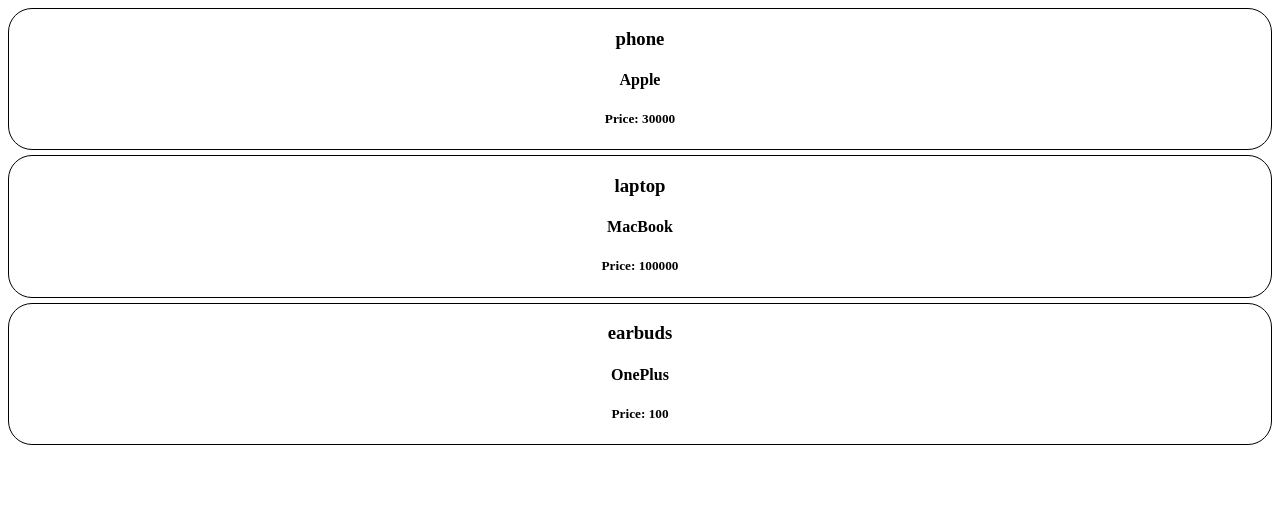
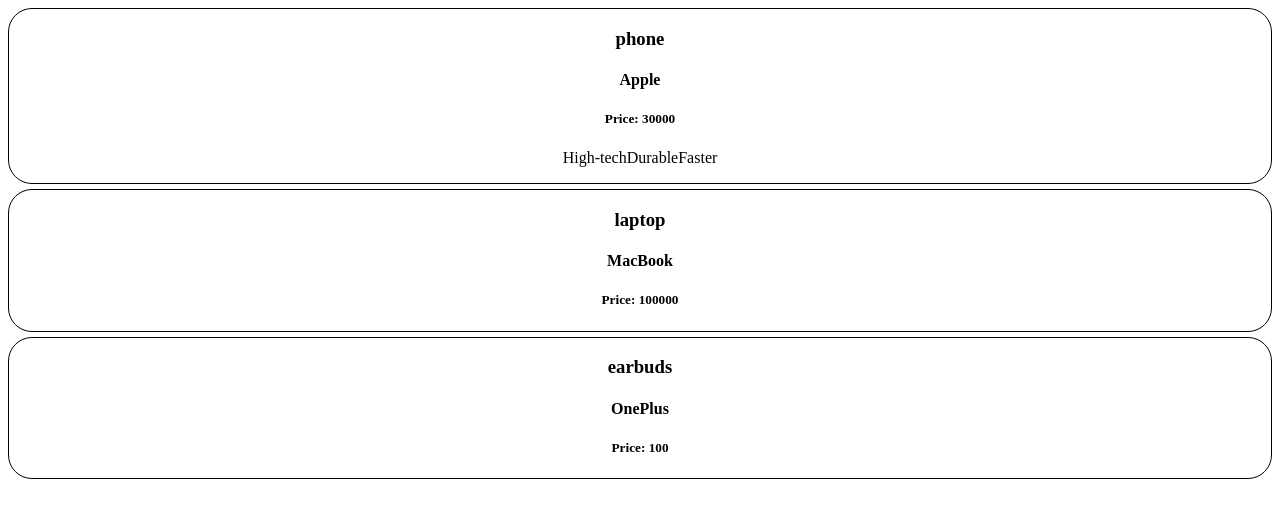
Before and after one commit to PriyaJana06/REACTJS, a React (Vite) app in the folder 01-folder/: page / in a window 1280 px wide. Shown: the top 518 px of the page. Built offline with nearby package versions, Linux system fonts and the light colour scheme.

Commit message:
Passing arrays to Props

```diff
--- a/01-folder/src/Product.jsx
+++ b/01-folder/src/Product.jsx
@@ -2,13 +2,14 @@
 import "./Product.css";
 
 // Structuring Components
-function Product({title, brand, price = 100}){
+function Product({title, brand, price, features}){
     // console.log(props.title);  // object->props
     return (
         <div className="Product">
             <h3>{title}</h3>
             <h4>{brand}</h4>
             <h5>Price: {price}</h5>
+            <p>{features}</p>
         </div>
     );
 }
--- a/01-folder/src/ProductList.jsx
+++ b/01-folder/src/ProductList.jsx
@@ -2,11 +2,26 @@ import Product from "./Product.jsx";
 
 // Structuring Component
 function ProductList(){
+  let options = ["High-tech", "durable", "faster"];
+  // let options2 = {a:"high-tech", b:"durable", c:"faster"};
     return (
       <>
-        <Product title="phone" price={30000} brand="Apple"/>
-        <Product title="laptop" price={100000} brand="MacBook"/>
-        <Product title="earbuds" brand="OnePlus"/>
+        <Product
+          title="phone"
+          price={30000}
+          features={["High-tech", "Durable", "Faster"]}
+          brand="Apple"
+        />
+        <Product
+          title="laptop"
+          price={100000}
+          brand="MacBook"
+        />
+        <Product
+          title="earbuds"
+          price={100}
+          brand="OnePlus"
+        />
       </>
     );
 }
```
